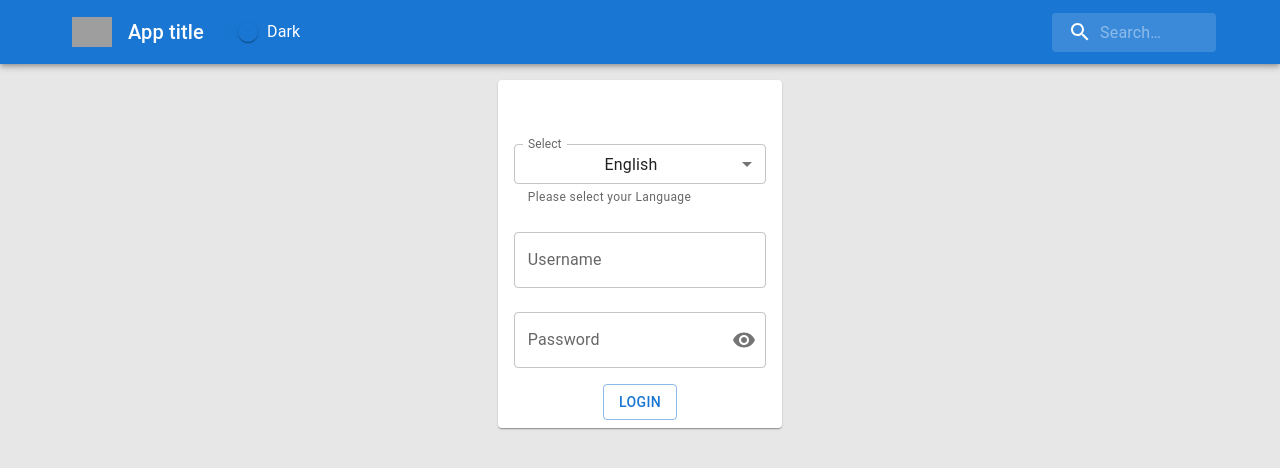
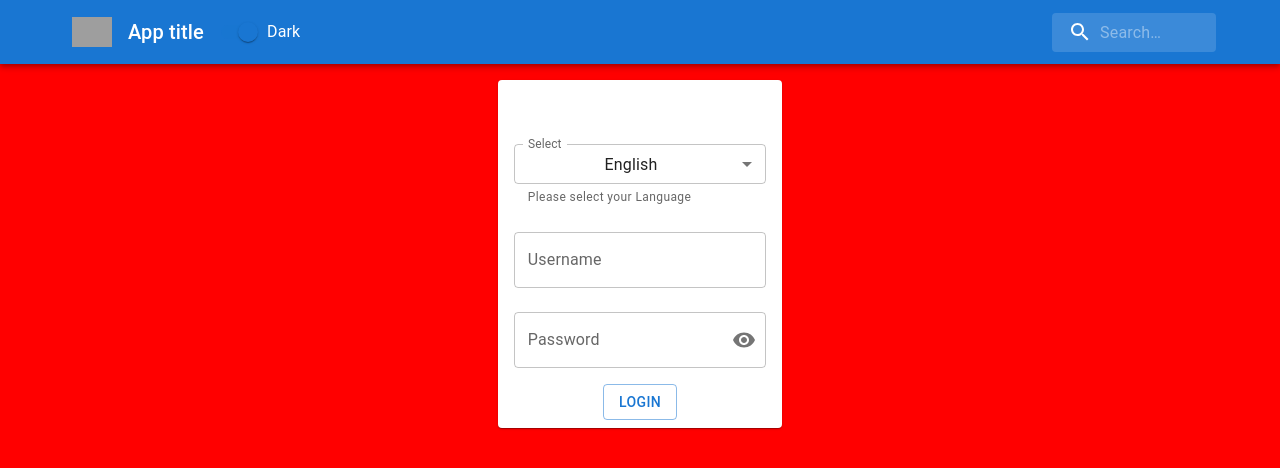
Before and after one commit to emiliojosecalvo/login-context-app, a React (Create React App) app: page / in a window 1280 px wide. Shown: the top 468 px of the page. Built offline with nearby package versions, Linux system fonts and the light colour scheme; grey boxes are pictures that could not be loaded.

Commit message:
Pagecontent component

```diff
--- a/src/App.js
+++ b/src/App.js
@@ -1,13 +1,14 @@
 import Navbar from './Navbar';
 import Login from './Login';
-import './App.css'
+import './App.css';
+import PageContent from './PageContent';
 
 function App() {
   return (
-    <div className='App'>
+    <PageContent>
       <Navbar />
       <Login />
-    </div>
+    </PageContent>
   );
 }
 
--- /dev/null
+++ b/src/PageContent.js
@@ -0,0 +1,14 @@
+import React, { Component } from 'react'
+
+export default class PageContent extends Component {
+    render() {
+        const styles = {
+            backgroundColor: 'red',
+            height: '100vh',
+            width: '100vw'
+        }
+        return (
+            <div style={styles}>{this.props.children}</div>
+        )
+    }
+}
```
